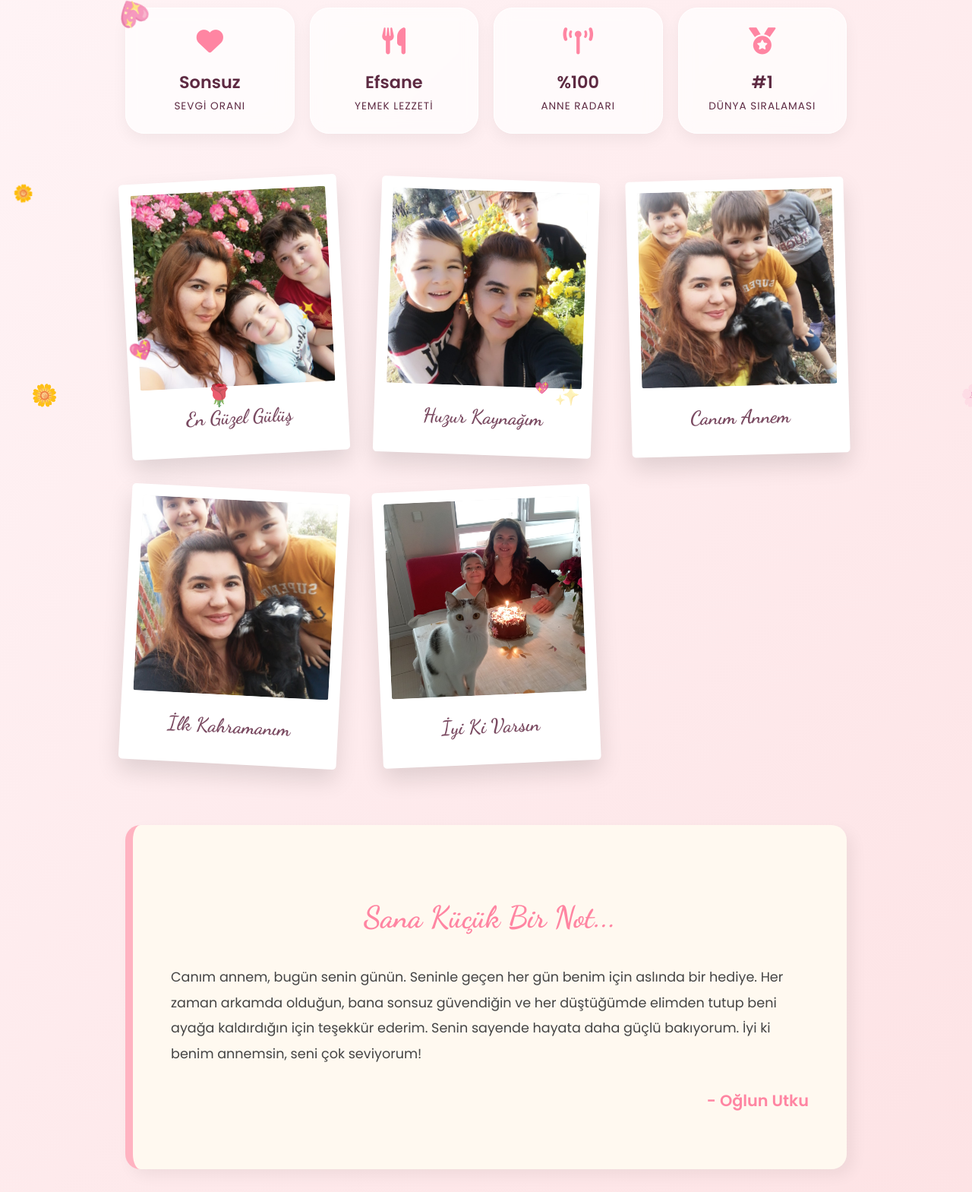
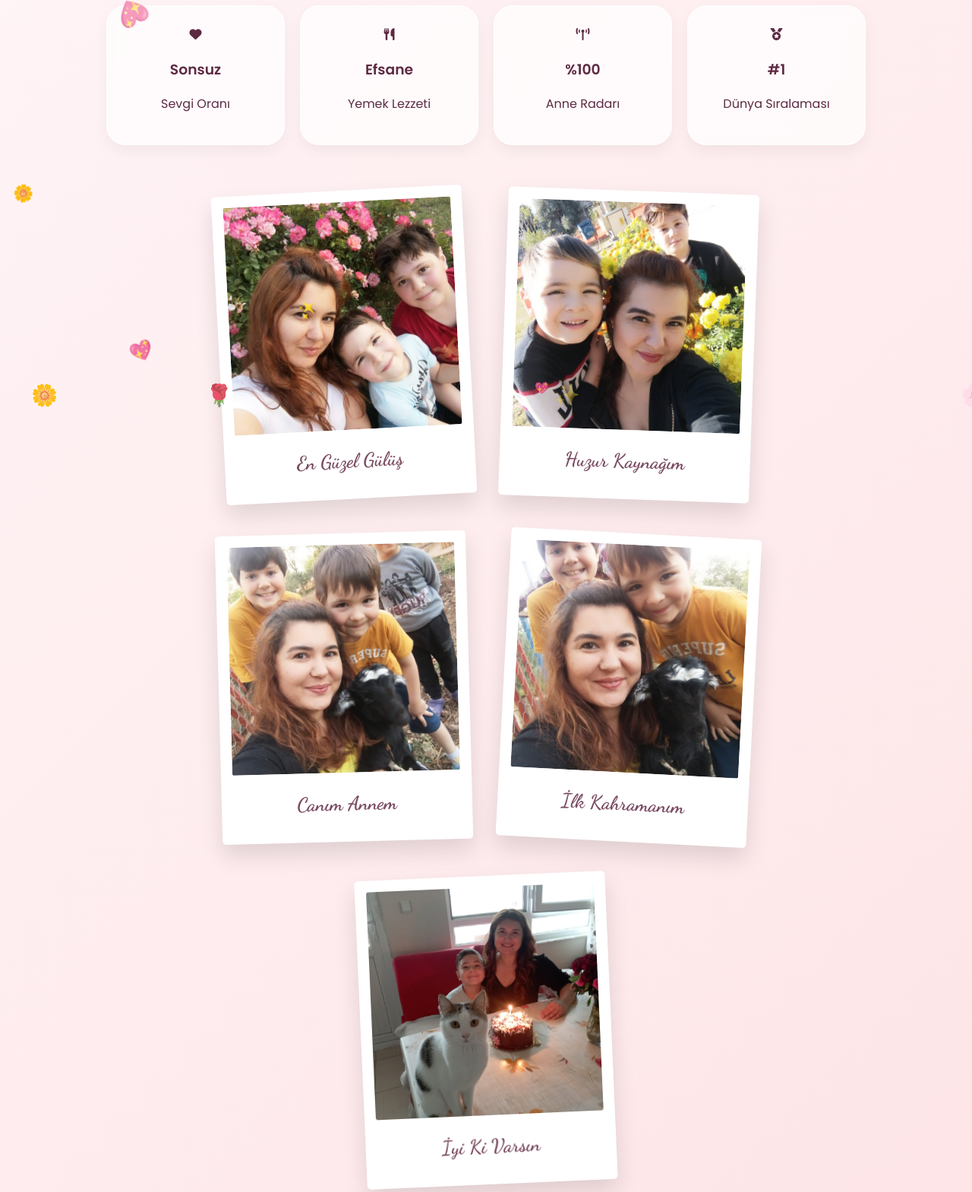
Before and after one commit to EXRISLY7/Dogum-Gunun-Kutlu-Olsun, a plain HTML site: page index.html in a window 1280 px wide. Shown: the part 301-1870 px from the top of the page at 76% size. Drawn offline with Linux system fonts and the light colour scheme.

Commit message:
Refactor HTML and CSS for layout improvements

```diff
--- a/index.html
+++ b/index.html
@@ -22,7 +22,6 @@
             padding-bottom: 50px;
         }
 
-        /* Arka Plan Animasyonu */
         .flower {
             position: fixed;
             top: -10%;
@@ -36,13 +35,12 @@
         }
 
         .container {
-            max-width: 950px;
+            max-width: 1000px; /* PC'de biraz daha geniş alan */
             margin: 0 auto;
             padding: 40px 20px;
             text-align: center;
         }
 
-        /* Üst Başlık Kartı */
         .header-box {
             background: white;
             padding: 40px 20px;
@@ -57,16 +55,8 @@
             font-size: clamp(2.5rem, 8vw, 3.8rem);
             margin: 0;
             color: var(--primary-color);
-            text-shadow: 2px 2px 4px rgba(0,0,0,0.05);
         }
 
-        p.subtitle {
-            font-size: 1.1rem;
-            margin-top: 10px;
-            opacity: 0.9;
-        }
-
-        /* İstatistik Bölümü */
         .stats-grid {
             display: grid;
             grid-template-columns: repeat(auto-fit, minmax(160px, 1fr));
@@ -80,26 +70,16 @@
             border-radius: 25px;
             backdrop-filter: blur(10px);
             border: 1px solid white;
-            transition: transform 0.3s ease;
             box-shadow: 0 8px 20px rgba(0,0,0,0.05);
         }
 
-        .stat-card:hover {
-            transform: translateY(-8px);
-            background: white;
-        }
-
-        .stat-card i { font-size: 2.2rem; color: var(--primary-color); margin-bottom: 15px; }
-        .stat-card h3 { margin: 5px 0; font-size: 1.4rem; font-weight: 600; }
-        .stat-card p { margin: 0; font-size: 0.85rem; text-transform: uppercase; letter-spacing: 1px; }
-
-        /* Polaroid Galeri */
+        /* DÜZELTİLEN GALERİ KISMI */
         .gallery {
-            display: grid;
-            grid-template-columns: repeat(auto-fit, minmax(280px, 1fr));
+            display: flex;
+            flex-wrap: wrap;
             gap: 45px;
             margin-top: 50px;
-            justify-items: center;
+            justify-content: center; /* PC'de fotoğrafları ortalar */
         }
 
         .polaroid {
@@ -108,8 +88,7 @@
             box-shadow: 0 15px 30px rgba(0,0,0,0.12);
             transition: all 0.4s cubic-bezier(0.175, 0.885, 0.32, 1.275);
             border-radius: 5px;
-            max-width: 320px;
-            cursor: pointer;
+            width: 300px; /* Polaroidlerin sabit genişliği */
         }
 
         .polaroid:nth-child(1) { transform: rotate(-3deg); }
@@ -121,7 +100,6 @@
         .polaroid:hover {
             transform: scale(1.08) rotate(0deg) !important;
             z-index: 10;
-            box-shadow: 0 20px 40px rgba(0,0,0,0.2);
         }
 
         .polaroid img {
@@ -129,7 +107,6 @@
             aspect-ratio: 1/1;
             object-fit: cover;
             border-radius: 3px;
-            background: #eee;
         }
 
         .caption {
@@ -139,12 +116,10 @@
             color: #7a4a61;
         }
 
-        /* Mektup Bölümü */
         .letter-section {
             background: #fff9f0;
             padding: clamp(30px, 6vw, 50px);
             border-radius: 20px;
-            position: relative;
             box-shadow: 8px 8px 20px rgba(0,0,0,0.06);
             text-align: left;
             line-height: 1.9;
@@ -152,32 +127,9 @@
             margin-top: 80px;
         }
 
-        .letter-section h2 {
-            font-family: 'Dancing Script', cursive;
-            text-align: center;
-            font-size: 2.5rem;
-            margin-bottom: 25px;
-            color: var(--primary-color);
-        }
+        .letter-section h2 { font-family: 'Dancing Script', cursive; text-align: center; color: var(--primary-color); }
 
-        .letter-section p {
-            font-size: 1.1rem;
-            color: #444;
-        }
-
-        .footer {
-            margin-top: 70px;
-            font-size: 0.9rem;
-            opacity: 0.7;
-            font-weight: 300;
-        }
-
-        @media (max-width: 600px) {
-            .container { padding: 20px 15px; }
-            .stats-grid { gap: 10px; }
-            .stat-card { padding: 15px 10px; }
-            .header-box { padding: 30px 15px; }
-        }
+        .footer { margin-top: 70px; font-size: 0.9rem; opacity: 0.7; }
     </style>
 </head>
 <body>
@@ -185,89 +137,46 @@
 <div class="container">
     <div class="header-box">
         <h1>İyi Ki Doğdun Annem!</h1>
-        <p class="subtitle">Hayatımın ilk aşkı, en büyük rehberim ve canım anneme...</p>
+        <p style="margin-top:10px;">Hayatımın ilk aşkı, en büyük rehberim ve canım anneme...</p>
     </div>
 
     <div class="stats-grid">
-        <div class="stat-card">
-            <i class="fas fa-heart"></i>
-            <h3>Sonsuz</h3>
-            <p>Sevgi Oranı</p>
-        </div>
-        <div class="stat-card">
-            <i class="fas fa-utensils"></i>
-            <h3>Efsane</h3>
-            <p>Yemek Lezzeti</p>
-        </div>
-        <div class="stat-card">
-            <i class="fas fa-broadcast-tower"></i>
-            <h3>%100</h3>
-            <p>Anne Radarı</p>
-        </div>
-        <div class="stat-card">
-            <i class="fas fa-medal"></i>
-            <h3>#1</h3>
-            <p>Dünya Sıralaması</p>
-        </div>
+        <div class="stat-card"><i class="fas fa-heart"></i><h3>Sonsuz</h3><p>Sevgi Oranı</p></div>
+        <div class="stat-card"><i class="fas fa-utensils"></i><h3>Efsane</h3><p>Yemek Lezzeti</p></div>
+        <div class="stat-card"><i class="fas fa-broadcast-tower"></i><h3>%100</h3><p>Anne Radarı</p></div>
+        <div class="stat-card"><i class="fas fa-medal"></i><h3>#1</h3><p>Dünya Sıralaması</p></div>
     </div>
 
     <div class="gallery">
-        <div class="polaroid">
-            <img src="foto1.jpg" alt="Anı 1">
-            <div class="caption">En Güzel Gülüş</div>
-        </div>
-        <div class="polaroid">
-            <img src="foto2.jpg" alt="Anı 2">
-            <div class="caption">Huzur Kaynağım</div>
-        </div>
-        <div class="polaroid">
-            <img src="foto3.jpg" alt="Anı 3">
-            <div class="caption">Canım Annem</div>
-        </div>
-        <div class="polaroid">
-            <img src="foto4.jpg" alt="Anı 4">
-            <div class="caption">İlk Kahramanım</div>
-        </div>
-        <div class="polaroid">
-            <img src="foto5.jpg" alt="Anı 5">
-            <div class="caption">İyi Ki Varsın</div>
-        </div>
+        <div class="polaroid"><img src="foto1.jpg" alt="1"><div class="caption">En Güzel Gülüş</div></div>
+        <div class="polaroid"><img src="foto2.jpg" alt="2"><div class="caption">Huzur Kaynağım</div></div>
+        <div class="polaroid"><img src="foto3.jpg" alt="3"><div class="caption">Canım Annem</div></div>
+        <div class="polaroid"><img src="foto4.jpg" alt="4"><div class="caption">İlk Kahramanım</div></div>
+        <div class="polaroid"><img src="foto5.jpg" alt="5"><div class="caption">İyi Ki Varsın</div></div>
     </div>
 
     <div class="letter-section">
         <h2>Sana Küçük Bir Not...</h2>
         <p>Canım annem, bugün senin günün. Seninle geçen her gün benim için aslında bir hediye. Her zaman arkamda olduğun, bana sonsuz güvendiğin ve her düştüğümde elimden tutup beni ayağa kaldırdığın için teşekkür ederim. Senin sayende hayata daha güçlü bakıyorum. İyi ki benim annemsin, seni çok seviyorum!</p>
-        <p style="text-align: right; font-weight: bold; margin-top: 25px; font-size: 1.3rem; color: var(--primary-color);">
-            - Oğlun Utku
-        </p>
+        <p style="text-align: right; font-weight: bold; margin-top: 25px; font-size: 1.3rem; color: var(--primary-color);">- Oğlun Utku</p>
     </div>
 
-    <div class="footer">
-        <p>Bu site <strong>Utku</strong> tarafından büyük bir sevgiyle kodlandı ❤️</p>
-    </div>
+    <div class="footer"><p>Bu site <strong>Utku</strong> tarafından büyük bir sevgiyle kodlandı ❤️</p></div>
 </div>
 
 <script>
     function createFlower() {
         const flower = document.createElement('div');
         flower.classList.add('flower');
-        const icons = ['🌸', '🌼', '✨', '💖', '🌹'];
-        flower.innerHTML = icons[Math.floor(Math.random() * icons.length)];
-
+        flower.innerHTML = ['🌸', '🌼', '✨', '💖', '🌹'][Math.floor(Math.random() * 5)];
         flower.style.left = Math.random() * 100 + 'vw';
         flower.style.animationDuration = Math.random() * 3 + 2 + 's';
         flower.style.fontSize = Math.random() * 20 + 15 + 'px';
         flower.style.opacity = Math.random() * 0.8 + 0.2;
-
         document.body.appendChild(flower);
-
-        setTimeout(() => {
-            flower.remove();
-        }, 5000);
+        setTimeout(() => flower.remove(), 5000);
     }
-
     setInterval(createFlower, 350);
 </script>
-
 </body>
 </html>
```
